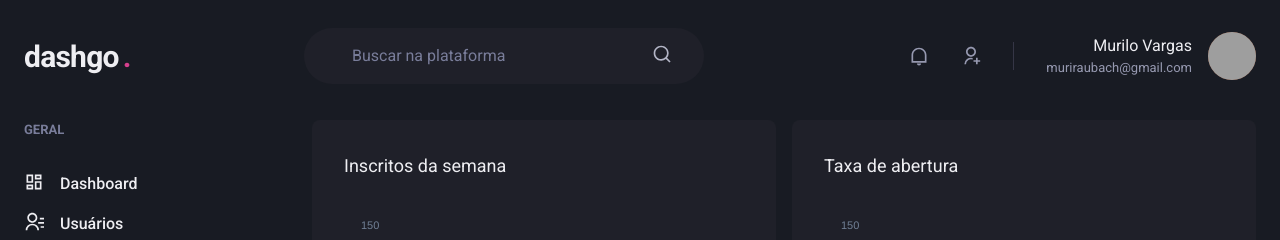
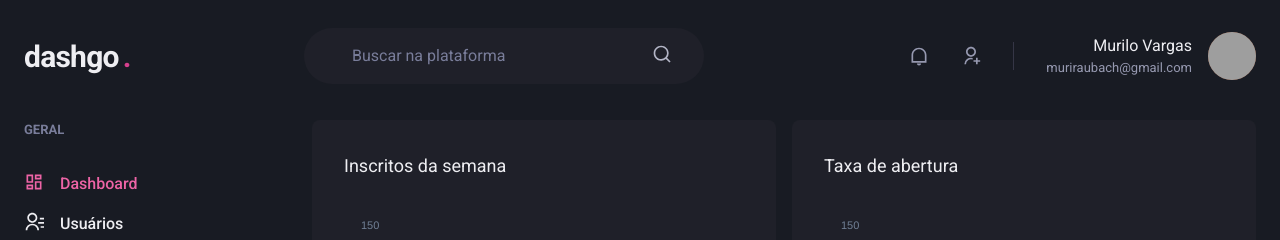
Before and after one commit to murilorvargas/dashgo, a Next.js app: page /dashboard in a window 1280 px wide. Shown: the top 240 px of the page. Built offline with nearby package versions, Linux system fonts and the light colour scheme; grey boxes are pictures that could not be loaded.

Commit message:
feat: add active link component

```diff
--- /dev/null
+++ b/src/components/ActiveLink.tsx
@@ -0,0 +1,36 @@
+import Link, { LinkProps } from 'next/link';
+import { useRouter } from 'next/router';
+import { cloneElement, ReactElement } from 'react';
+
+interface ActiveLinkProps extends LinkProps {
+  children: ReactElement;
+  // eslint-disable-next-line react/require-default-props
+  shouldMatchExactHref?: boolean;
+}
+
+const ActiveLink = ({
+  children,
+  shouldMatchExactHref = false,
+  ...rest
+}: ActiveLinkProps) => {
+  const { asPath } = useRouter();
+  let isActive = false;
+
+  if (shouldMatchExactHref && (asPath === rest.href || asPath === rest.as)) {
+    isActive = true;
+  }
+
+  if (
+    !shouldMatchExactHref &&
+    (asPath.startsWith(String(rest.href)) || asPath.startsWith(String(rest.as)))
+  ) {
+    isActive = true;
+  }
+  return (
+    <Link {...rest}>
+      {cloneElement(children, { color: isActive ? 'pink.400' : 'gray.50' })}
+    </Link>
+  );
+};
+
+export default ActiveLink;
--- a/src/components/Sidebar/NavLink.tsx
+++ b/src/components/Sidebar/NavLink.tsx
@@ -4,8 +4,9 @@
   LinkProps as ChakraLinkProps,
   Text,
 } from '@chakra-ui/react';
-import Link from 'next/link';
 import { ElementType } from 'react';
+
+import ActiveLink from '../ActiveLink';
 
 interface NavLinkProps extends ChakraLinkProps {
   icon: ElementType;
@@ -15,14 +16,14 @@
 
 const NavLink = ({ icon, children, href, ...rest }: NavLinkProps) => {
   return (
-    <Link href={href} passHref>
+    <ActiveLink href={href} passHref>
       <ChakraLink display="flex" align="center" {...rest}>
         <Icon as={icon} fontSize="20" />
         <Text ml="4" fontWeight="medium">
           {children}
         </Text>
       </ChakraLink>
-    </Link>
+    </ActiveLink>
   );
 };
 
```
